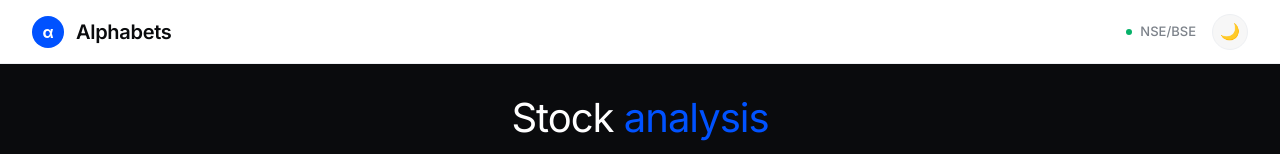
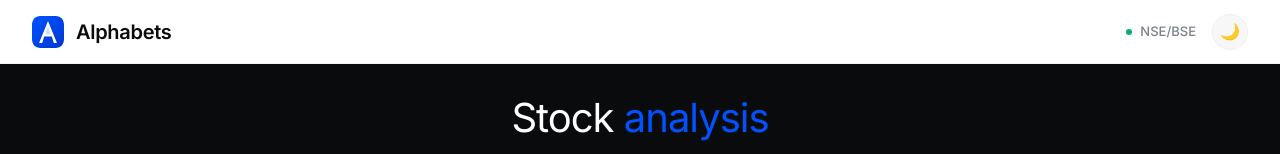
Before and after one commit to bhalekarabhijit/alphabets, a React (Vite) app: page / in a window 1280 px wide. Shown: the top 154 px of the page. Built offline with nearby package versions, Linux system fonts and the light colour scheme; no server answers.

Commit message:
feat: update favicon and header logo design; adjust header logo styles

```diff
--- a/index.html
+++ b/index.html
@@ -4,9 +4,9 @@
     <meta charset="UTF-8" />
     <link rel="icon" type="image/svg+xml" href="/favicon.svg" />
     <meta name="viewport" content="width=device-width, initial-scale=1.0" />
-    <title>Alphabets — AI-Powered Financial Intelligence</title>
-    <meta name="description" content="AI-powered stock analysis with fundamental metrics, technical indicators, news sentiment, and actionable trading recommendations powered by Gemini AI." />
-    <meta name="theme-color" content="#0a0e17" />
+    <title>Alphabets — AI Stock Analysis</title>
+    <meta name="description" content="AI-powered stock analysis with fundamental metrics, technical indicators, news sentiment, and actionable trading recommendations." />
+    <meta name="theme-color" content="#0052ff" />
   </head>
   <body>
     <div id="root"></div>
--- a/src/App.jsx
+++ b/src/App.jsx
@@ -85,7 +85,17 @@ function App() {
       {/* Top Navigation */}
       <header className="header">
         <div className="header-brand">
-          <div className="header-logo">α</div>
+          <svg className="header-logo" viewBox="0 0 100 100" width="32" height="32">
+            <defs>
+              <linearGradient id="logo-bg" x1="0" y1="0" x2="100" y2="100" gradientUnits="userSpaceOnUse">
+                <stop offset="0%" stopColor="#0052ff"/>
+                <stop offset="100%" stopColor="#0038d4"/>
+              </linearGradient>
+            </defs>
+            <rect width="100" height="100" rx="22" fill="url(#logo-bg)"/>
+            <path d="M50 16 L78 84 L68 84 L62 64 L38 64 L32 84 L22 84 Z" fill="white"/>
+            <path d="M50 32 L58 56 L42 56 Z" fill="url(#logo-bg)" opacity="0.2"/>
+          </svg>
           <div>
             <div className="header-title">Alphabets</div>
           </div>
--- a/src/index.css
+++ b/src/index.css
@@ -297,14 +297,7 @@ body {
 .header-logo {
   width: 32px;
   height: 32px;
-  background: var(--primary);
-  border-radius: var(--rounded-full);
-  display: flex;
-  align-items: center;
-  justify-content: center;
-  font-size: 16px;
-  font-weight: 700;
-  color: var(--on-primary);
+  border-radius: var(--rounded-sm);
 }
 
 .header-title {
```
Also changed, not shown: public/favicon.svg.
